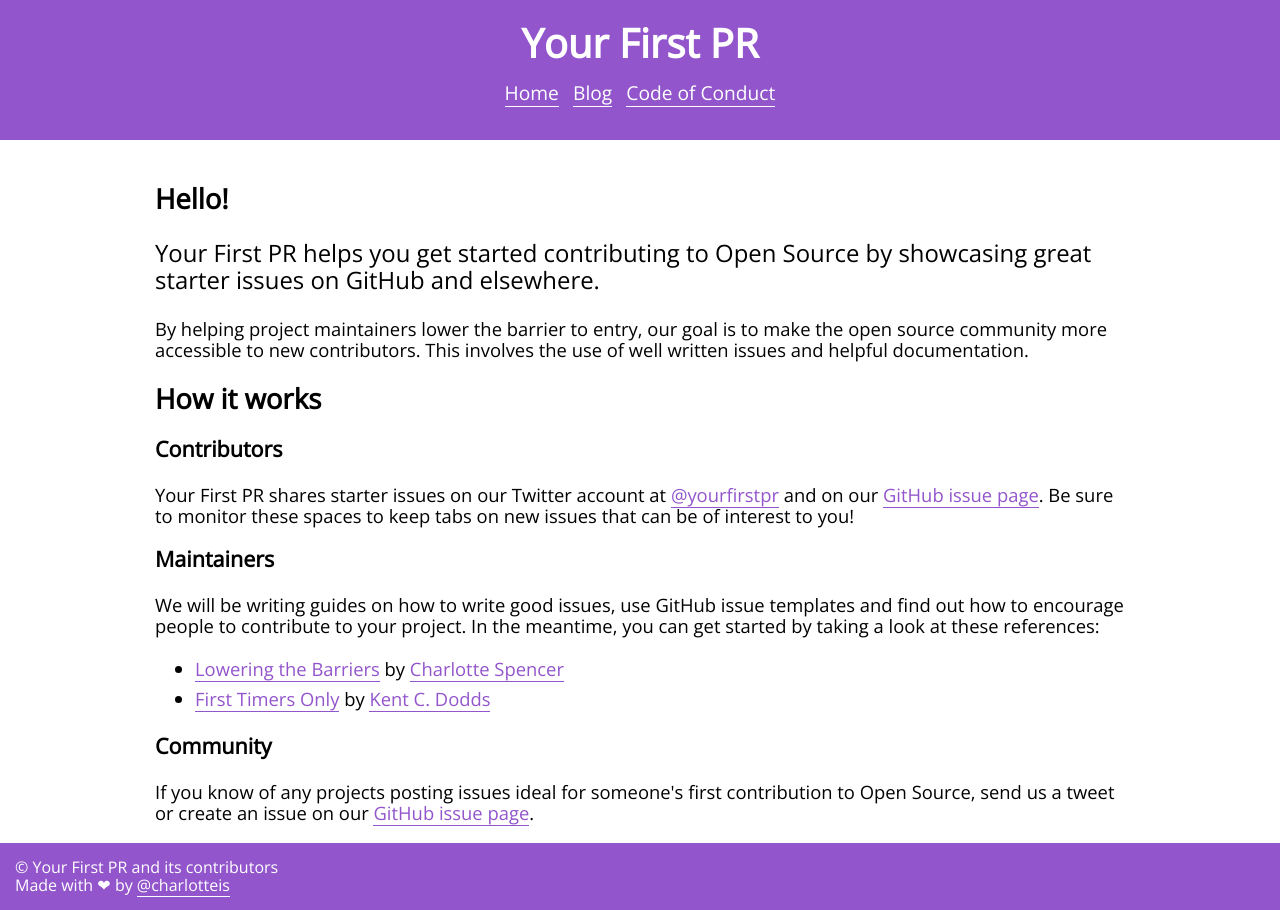
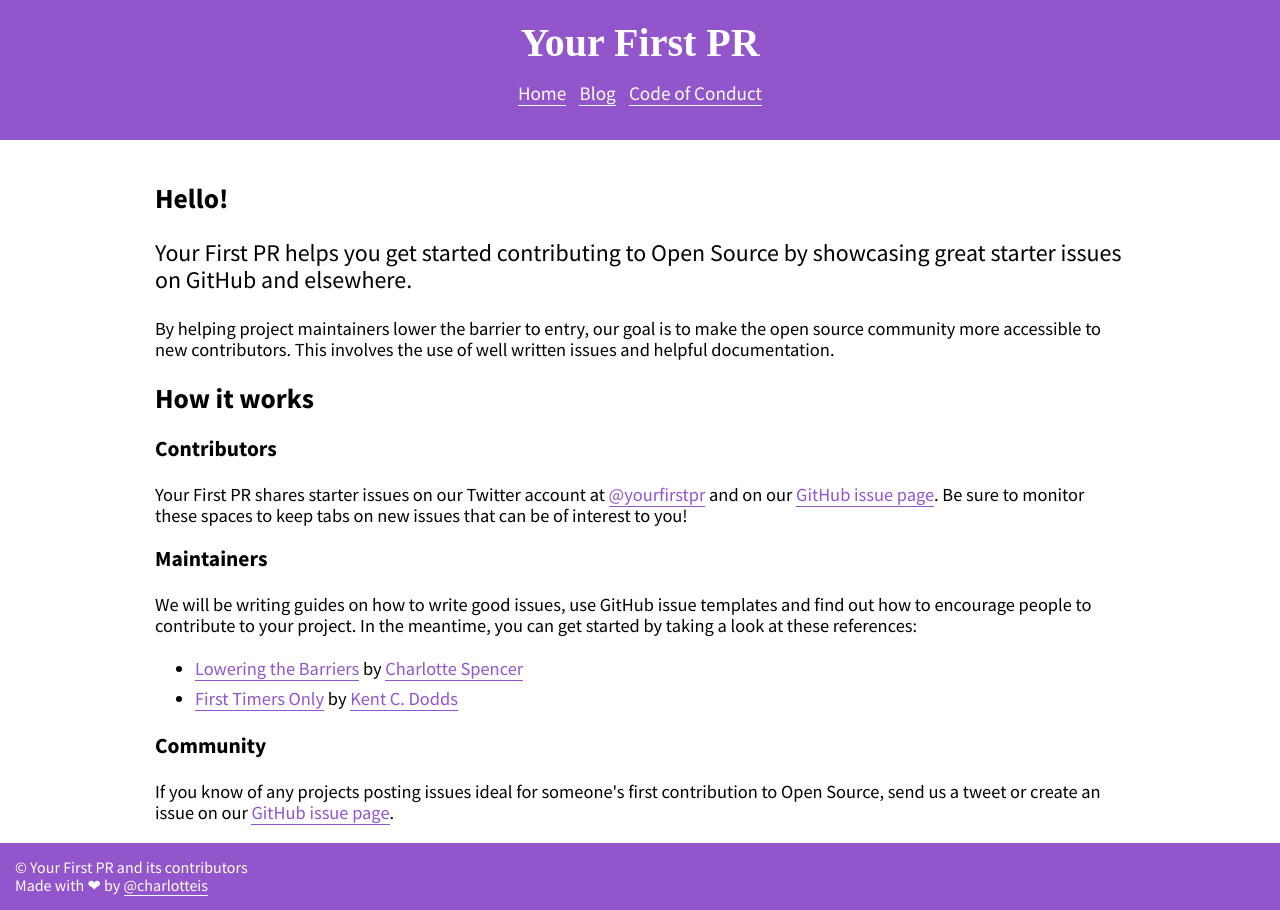
Before and after one commit to yourfirstpr/yourfirstpr.github.io, a Jekyll site: the page built from index.html, in a window 1280 px wide. Built offline with Jekyll 4.4.1, drawn with Linux system fonts in a browser that asks for light colours; nearby versions of some CDN libraries; some web fonts are replaced.

Commit message:
Experimenting with custom fonts

```diff
--- a/assets/css/styles.css
+++ b/assets/css/styles.css
@@ -1,5 +1,9 @@
+@import url('https://fonts.googleapis.com/css?family=Nixie+One');
+@import url('https://fonts.googleapis.com/css?family=Source+Sans+Pro:300,400,700');
+
+
 body {
-    font-family: 'Open Sans', sans-serif;
+    font-family: 'Source Sans Pro', sans-serif;
 }
 
 /* Header Block Styling */
@@ -12,6 +16,7 @@
 header > h1 {
     margin: 0;
     color: #FFF;
+    font-family: "Nixie One" !important;
     text-align: center;
     font-size: 2.5em;
 }
```
